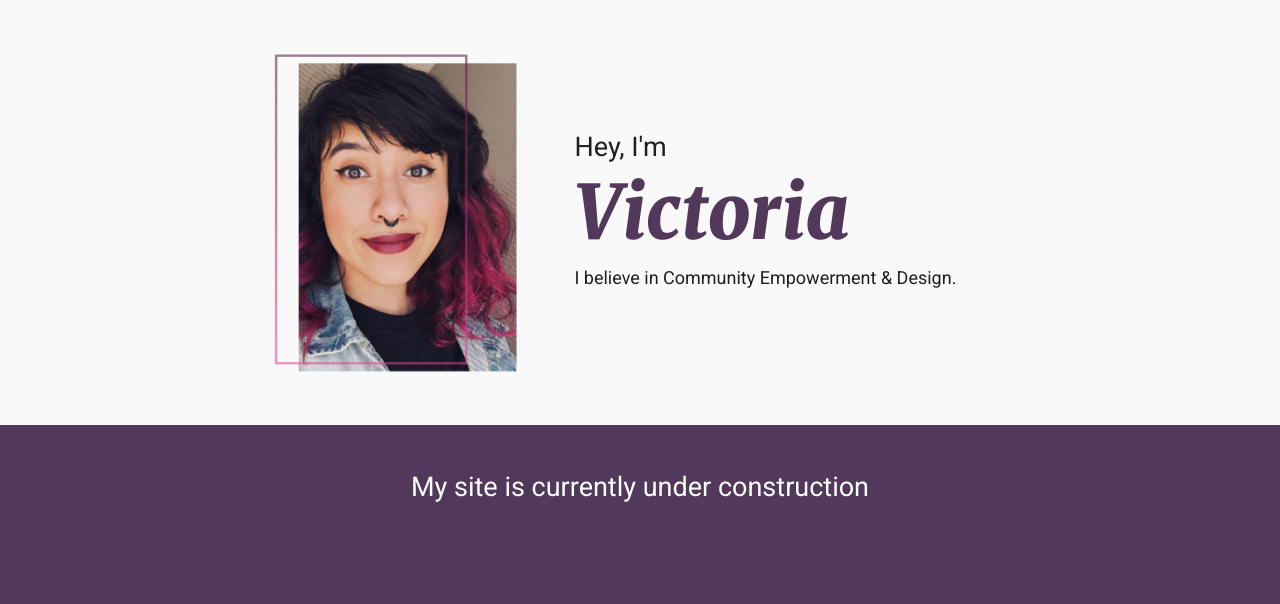
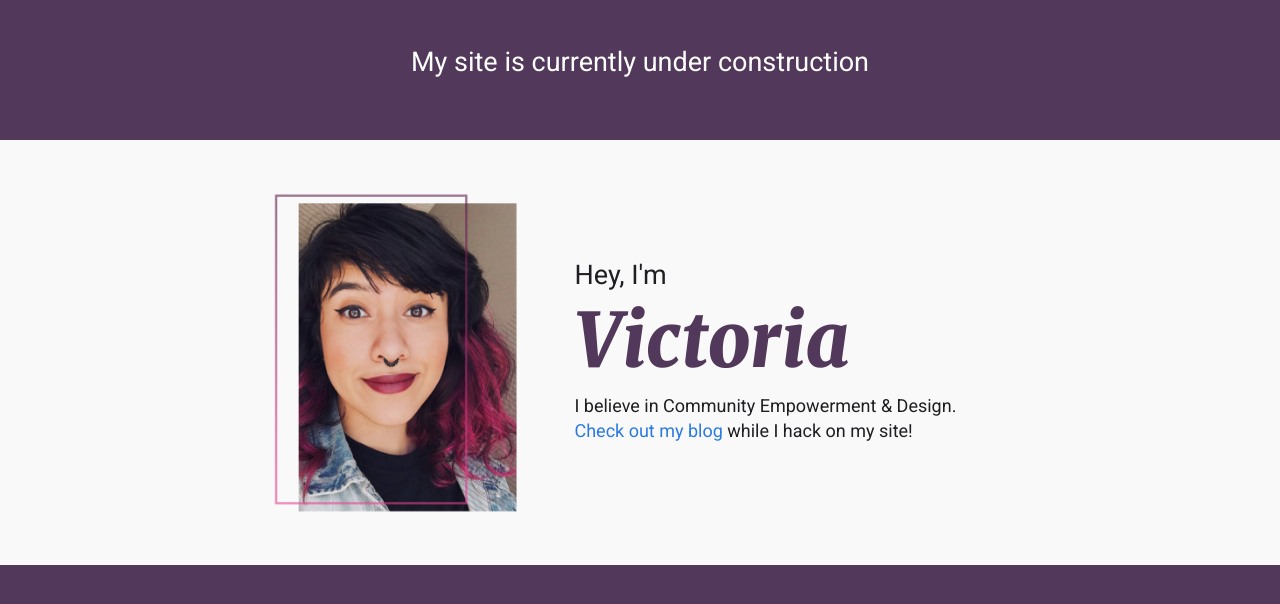
Before and after one commit to VictoriaODell/personal-website, a Jekyll site: the page built from website-revamp/index.html, in a window 1280 px wide. Shown: the top 604 px of the page. Built offline with Jekyll 4.4.1, drawn with Linux system fonts in a browser that asks for light colours.

Commit message:
Linke pages.

```diff
--- a/website-revamp/_includes/header.html
+++ b/website-revamp/_includes/header.html
@@ -14,6 +14,7 @@
       </a>
 
       <div class="trigger">
+          <a class="page-link" href="index.html"> Home</a>
           <a class="page-link" href="blog.html"> Blog</a>
           <a class="page-link" href="about.html"> About</a>
       </div>
--- a/website-revamp/_layouts/index_default.html
+++ b/website-revamp/_layouts/index_default.html
@@ -4,6 +4,16 @@
   {% include head.html %}
 
   <body>
+
+    <div class="index-wrapper purple center">
+      <section class="wrapper">
+              <div class="inline top">
+                <H2>My site is currently under construction
+                </H2>
+              </div>
+      </section>
+    </div>
+
 
     <div class="page-content">
 
@@ -14,20 +24,16 @@
                   <H2>Hey, I'm</H2>
                   <H1><span class="display">Victoria</span></h1>
                     <div>
-                      <p>I believe in Community Empowerment & Design.</p>
+                      <p>I believe in Community Empowerment & Design.
+                      <br>
+                      <a href="../blog.html">Check out my blog</a> while I hack on my site!
+                    </p>
                     </div>
                 </div>
         </section>
       </div>
 
-      <div class="index-wrapper purple center">
-        <section class="wrapper">
-                <div class="inline top">
-                  <H2>My site is currently under construction
-                  </H2>
-                </div>
-        </section>
-      </div>
+
 
 <!----      Under Contsruction
 
```
